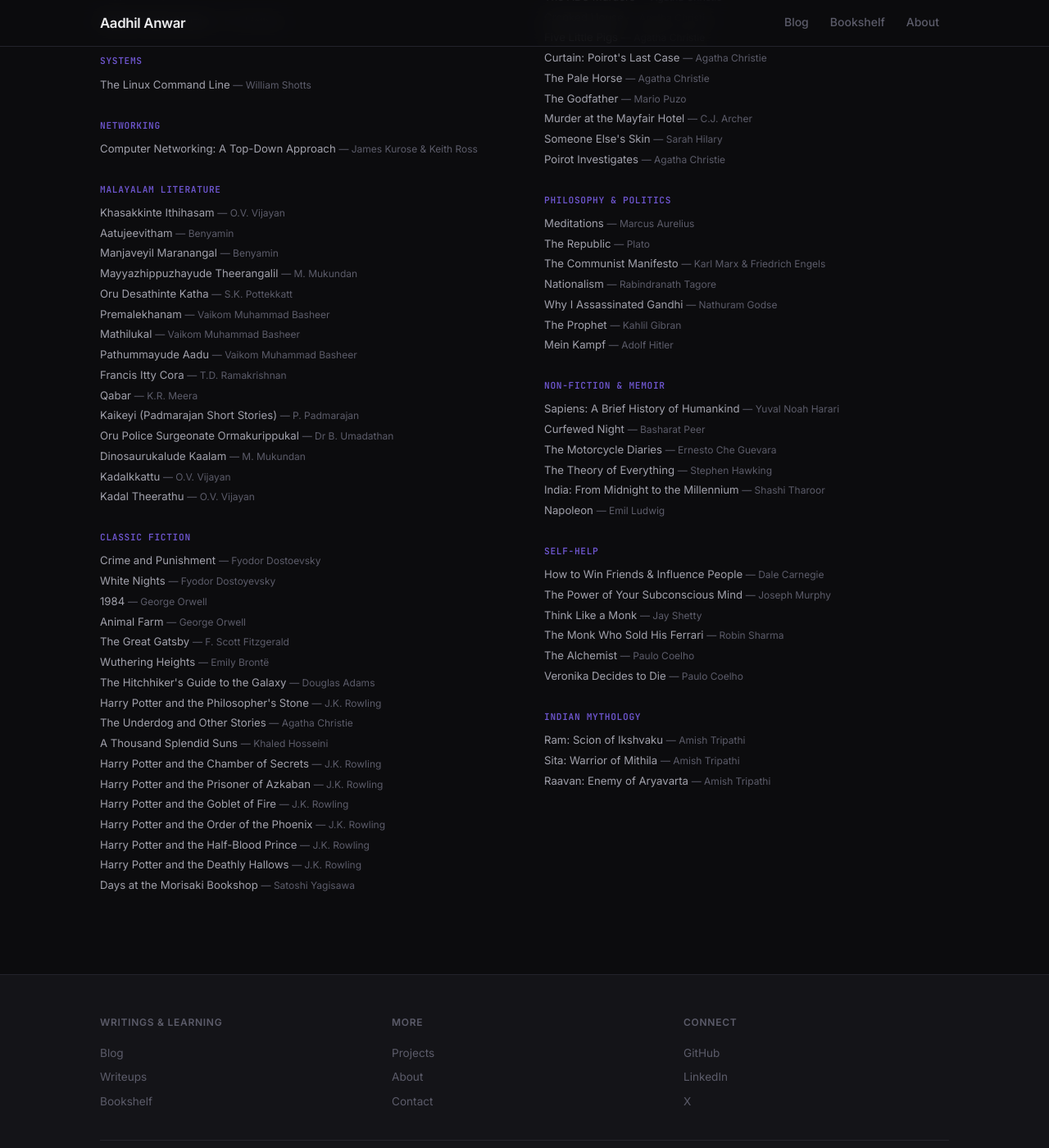
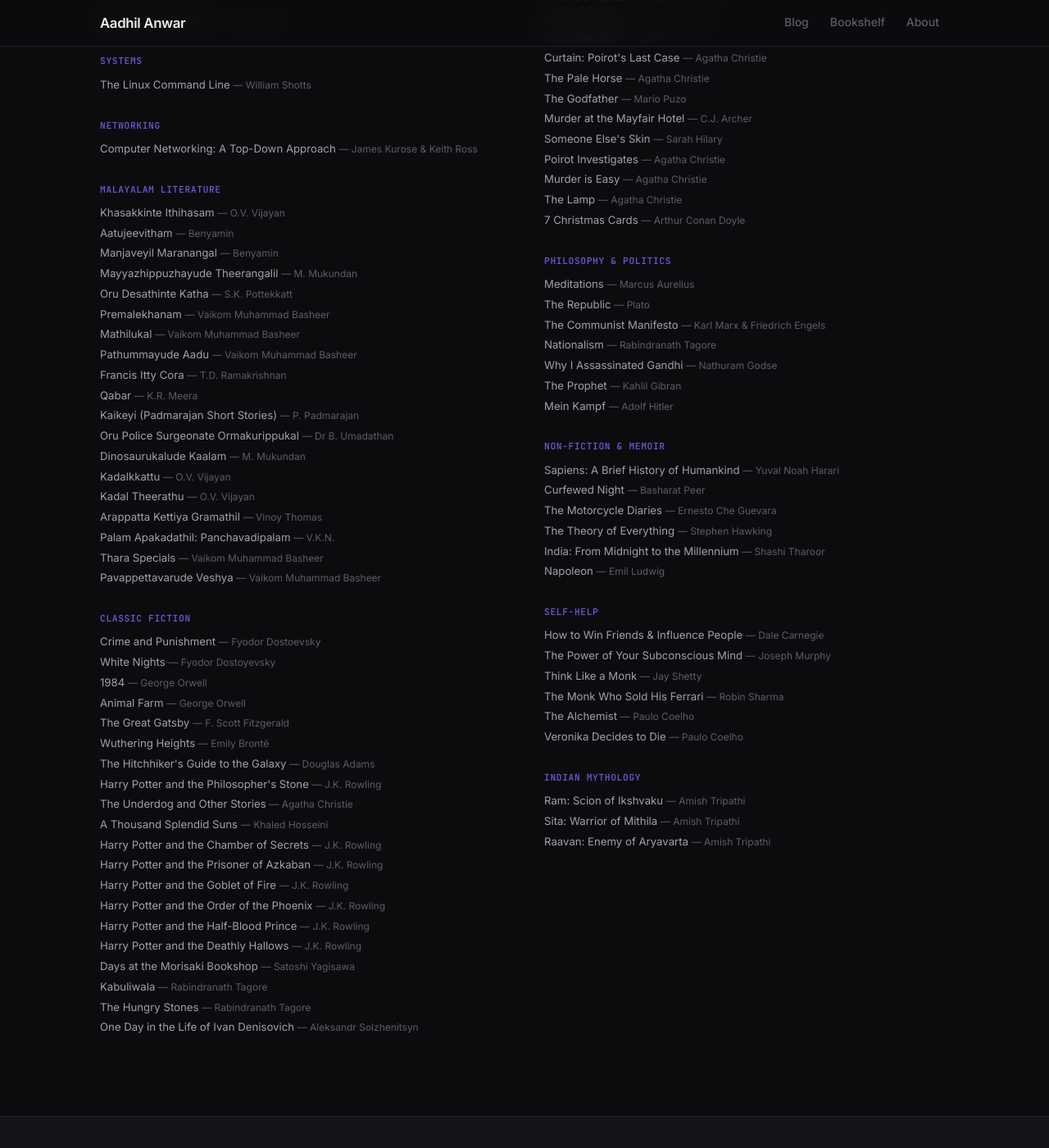
Before and after one commit to aadhil-anwer/port-new, a Jekyll site: the page built from bookshelf.html, in a window 1280 px wide and 1400 px high, scrolled down 437 px. Shown: the whole window at 82% size. Built offline with Jekyll 4.4.1, drawn with Linux system fonts in a browser that asks for light colours.

Commit message:
add new books to bookshelf
Co-Authored-By: Claude Opus 5 <noreply@anthropic.com>

```diff
--- a/_data/books.yml
+++ b/_data/books.yml
@@ -413,3 +413,56 @@
   author: Satoshi Yagisawa
   category: non-technical
   subcategory: Classic Fiction
+
+- title: "Kabuliwala"
+  author: Rabindranath Tagore
+  category: non-technical
+  subcategory: Classic Fiction
+
+- title: "The Hungry Stones"
+  author: Rabindranath Tagore
+  category: non-technical
+  subcategory: Classic Fiction
+
+# Mystery & Thriller
+- title: "Murder is Easy"
+  author: Agatha Christie
+  category: non-technical
+  subcategory: Mystery & Thriller
+
+- title: "The Lamp"
+  author: Agatha Christie
+  category: non-technical
+  subcategory: Mystery & Thriller
+
+- title: "7 Christmas Cards"
+  author: Arthur Conan Doyle
+  category: non-technical
+  subcategory: Mystery & Thriller
+
+# Malayalam Literature
+- title: "Arappatta Kettiya Gramathil"
+  author: Vinoy Thomas
+  category: non-technical
+  subcategory: Malayalam Literature
+
+- title: "Palam Apakadathil: Panchavadipalam"
+  author: V.K.N.
+  category: non-technical
+  subcategory: Malayalam Literature
+
+- title: "Thara Specials"
+  author: Vaikom Muhammad Basheer
+  category: non-technical
+  subcategory: Malayalam Literature
+
+- title: "Pavappettavarude Veshya"
+  author: Vaikom Muhammad Basheer
+  category: non-technical
+  subcategory: Malayalam Literature
+
+# Classic Fiction
+- title: "One Day in the Life of Ivan Denisovich"
+  author: Aleksandr Solzhenitsyn
+  category: non-technical
+  subcategory: Classic Fiction
```
